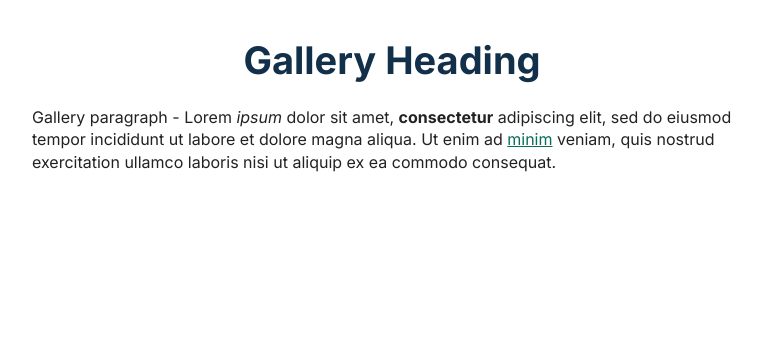
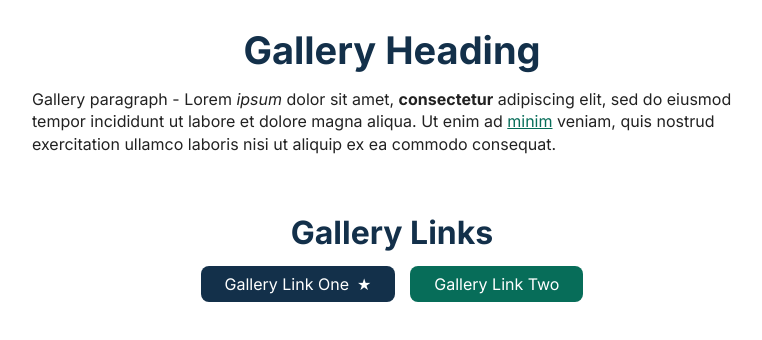
Before and after one commit to Michaellinaresxk/SmartRecruiters-Test, a website: page index.html in a window 1280 px wide. Shown: the whole page, without its empty margins (248-1010 px from the left). Drawn offline with nearby package versions, Linux system fonts and the light colour scheme; files that its build step writes are made by us from their sources.

Commit message:
feat: add gallery links section with buttons, layout grid, and BEM structure

```diff
--- a/index.html
+++ b/index.html
@@ -7,15 +7,38 @@
     <title>SmartRecruiters Test</title>
   </head>
   <body>
-    <header>
-      <section class="gallery-header">
-        <div class="gallery-header__content">
-          <h1 class="heading heading--h1">Gallery Heading</h1>
-          <p class="paragraph">Gallery paragraph - Lorem <em>ipsum</em> dolor sit amet, <strong>consectetur</strong> adipiscing elit, sed do eiusmod tempor incididunt ut labore et dolore magna aliqua. Ut enim ad <a href="#" class="paragraph__link">minim</a> veniam, quis nostrud exercitation ullamco laboris nisi ut aliquip ex ea commodo consequat.</p>
+   <header>
+    <section class="section">
+      <div class="section__content">
+        <h1 class="heading heading--h1">Gallery Heading</h1>
+        <p class="paragraph">
+          Gallery paragraph - Lorem <em>ipsum</em> dolor sit amet,
+          <strong>consectetur</strong> adipiscing elit, sed do eiusmod tempor
+          incididunt ut labore et dolore magna aliqua. Ut enim ad
+          <a href="#" class="paragraph__link">minim</a> veniam, quis nostrud
+          exercitation ullamco laboris nisi ut aliquip ex ea commodo consequat.
+        </p>
+      </div>
+    </section>
+
+    <section class="section">
+      <div class="section__content">
+        <h2 class="heading heading--h3">Gallery Links</h2>
+        <div class="gallery-links__buttons">
+          <a href="#" class="button button--primary">
+            Gallery Link One
+            <span aria-hidden="true">★</span>
+          </a>
+          <a href="#" class="button button--secondary">
+            Gallery Link Two
+          </a>
         </div>
-      </section>
-    </header>
+      </div>
+    </section>
+  </header>
 
-    <script src="dist/js/main.js"></script>
+
+
+  <script src="dist/js/main.js"></script>
   </body>
 </html>
--- /dev/null
+++ b/src/scss/_button.scss
@@ -0,0 +1,28 @@
+@use 'variables' as *;
+
+.button {
+  font-family: $font-primary;
+  display: inline-flex;
+  align-items: center;
+  gap: 8px;
+  padding: 8px 24px;
+  text-decoration: none;
+  border-radius: 8px;
+  border: none;
+  cursor: pointer;
+  transition: background-color 0.3s, color 0.3s;
+
+  &--primary {
+    background-color: $primary;
+    color: $white;
+
+    &:hover { background-color: $quaternary; color: $primary; }
+  }
+
+  &--secondary {
+    background-color: $secondary;
+    color: $white;
+
+    &:hover { background-color: $quaternary; color: $secondary; }
+  }
+}
--- a/src/scss/_gallery.scss
+++ b/src/scss/_gallery.scss
@@ -1,16 +1,8 @@
 @use 'variables' as *;
 
-.gallery-header {
-  display: grid;
-  place-items: center;
-  padding: 40px 16px;
 
-  &__content {
-    max-width: 720px;
-  }
-
-  &__title {
-    text-align: center;
-    margin-bottom: 16px;
-  }
+.gallery-links__buttons {
+  display: flex;
+  gap: 15px;
+  flex-wrap: wrap;
 }
--- /dev/null
+++ b/src/scss/_layout.scss
@@ -0,0 +1,13 @@
+.section {
+  display: grid;
+  place-items: center;
+  padding: 30px 0;
+
+  &__content {
+    max-width: 720px;
+    width: 100%;
+    display: grid;
+    gap: 16px;
+    justify-items: center;
+  }
+}
--- a/src/scss/_typography.scss
+++ b/src/scss/_typography.scss
@@ -6,12 +6,12 @@
   line-height: 1.1;
   color: $primary;
 
-  &--h1 { font-size: 38px; text-align: center;}
+  &--h1 { font-size: 38px; }
   &--h2 { font-size: 38px; }
+  &--h3 { font-size: 32px; }
 }
 
 .paragraph {
-  padding-top: 1.5em;
   font-family: $font-primary;
   font-weight: 400;
   font-size: 16px;
@@ -20,8 +20,7 @@
 
   &__link {
     color: $secondary;
-    &:hover {
-      text-decoration: none;
-    }
+
+    &:hover { text-decoration: none; }
   }
 }
--- a/src/scss/_variables.scss
+++ b/src/scss/_variables.scss
@@ -5,7 +5,7 @@ $font-primary: "Inter", sans-serif;
 $primary: #13304A;
 $secondary: #076D59;
 $tertiary: #37B971;
-$cuaternary: #E9ECE7;
+$quaternary: #E9ECE7;
 $black: #000000;
 $white: #FFFFFF;
 $content: #222222;
--- a/src/scss/styles.scss
+++ b/src/scss/styles.scss
@@ -1,6 +1,8 @@
 @use 'variables' as *;
+@use 'layout';
 @use 'typography';
 @use 'gallery';
+@use 'button';
 
 @import url('https://fonts.googleapis.com/css2?family=Inter:ital,opsz,wght@0,14..32,100..900;1,14..32,100..900&display=swap');
 
```
Also changed, not shown: 2 other files.
